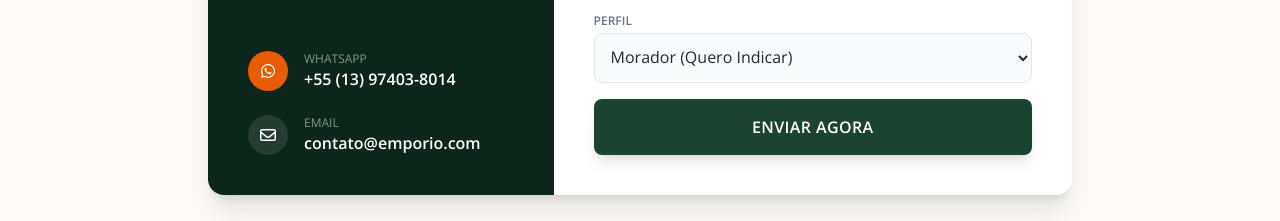
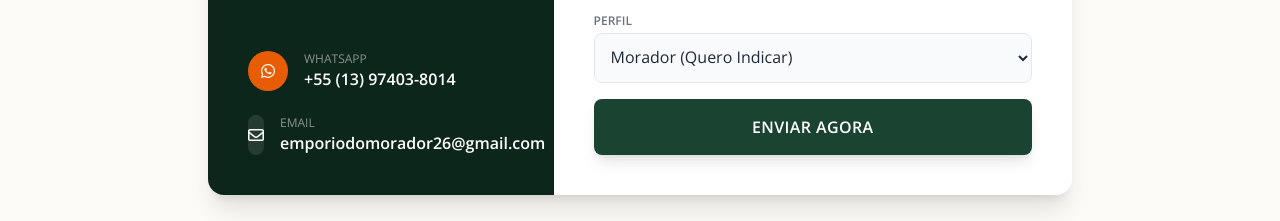
Before and after one commit to vortexoficial/emporiodomorador, a plain HTML site: page index.html in a window 1280 px wide. Shown: the part 3745-3966 px from the top of the page. Drawn offline with nearby package versions, Linux system fonts and the light colour scheme.

Commit message:
Update index.html

```diff
--- a/index.html
+++ b/index.html
@@ -575,7 +575,7 @@
                                 </div>
                                 <div>
                                     <p class="text-xs text-white/50 uppercase">Email</p>
-                                    <p class="font-bold">contato@emporio.com</p>
+                                    <p class="font-bold">emporiodomorador26@gmail.com</p>
                                 </div>
                             </div>
                         </div>
@@ -744,4 +744,5 @@
         });
     </script>
 </body>
+
 </html>
```
